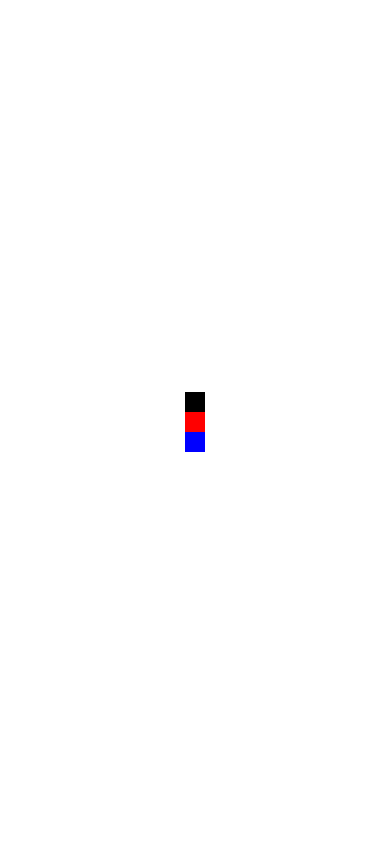
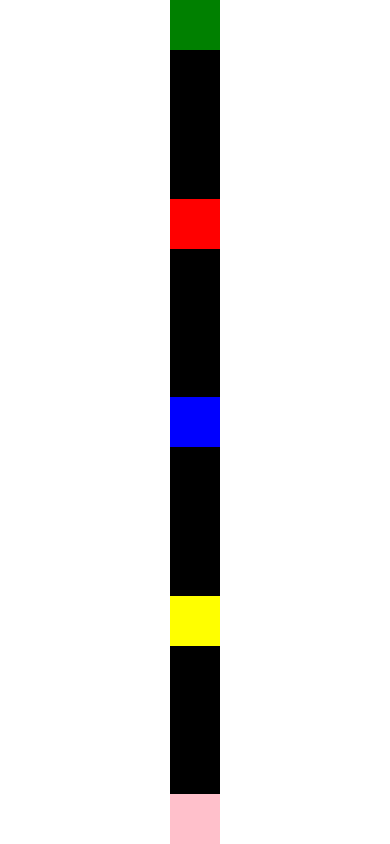
Before and after one commit to WellintonCamboim/cod3r-react-native, a React Native app in the folder fundReactNative/: screen / in a window 390 px wide. Built offline with nearby package versions, Linux system fonts and the light colour scheme.

Commit message:
Usando Flexbox #01

```diff
--- a/fundReactNative/src/App.js
+++ b/fundReactNative/src/App.js
@@ -19,6 +19,7 @@ import ListaProdutos from './components/produtos/ListaProdutos'
 import ListaProdutosV2 from './components/produtos/ListaProdutosV2'
 import DigiteSeuNome from './components/DigiteSeuNome'
 import Quadrado from './components/layout/Quadrado'
+import FlexboxV1 from './components/layout/FlexboxV1'
 
 
 // function App() {
@@ -30,10 +31,9 @@ import Quadrado from './components/layout/Quadrado'
 export default () => (
     <SafeAreaView style={style.App}>
 
-        <Quadrado />
-        <Quadrado color="red"/>
-        <Quadrado color="blue"/>
 
+
+        <FlexboxV1 />
 
         {/* <Aleatorio x={50} y={40}/>
         <DigiteSeuNome />
--- /dev/null
+++ b/fundReactNative/src/components/layout/FlexboxV1.js
@@ -0,0 +1,23 @@
+import React from 'react'
+import { View, StyleSheet } from 'react-native'
+import Quadrado from './Quadrado'
+
+export default props => {
+    return (
+        <View style={style.FlexV1}>
+            <Quadrado color="green"/>
+            <Quadrado color="red" />
+            <Quadrado color="blue" />
+            <Quadrado color="yellow" />
+            <Quadrado color="pink" />
+        </View>
+    )
+}
+
+const style = StyleSheet.create({
+    FlexV1: {
+        flexGrow: 1,
+        justifyContent: "space-between",
+        backgroundColor: '#000',
+    },
+})
--- a/fundReactNative/src/components/layout/Quadrado.js
+++ b/fundReactNative/src/components/layout/Quadrado.js
@@ -1,16 +1,15 @@
 import React from 'react'
 import { View } from 'react-native'
 
-export default props =>{
+export default props => {
+    const lado = props.lado || 50
     return (
         <View style={
             {
-                height: 20,
-                width: 20,
+                height: lado,
+                width: lado,
                 backgroundColor: props.color || '#000',
             }
-        }>
-
-        </View>
+        } />
     )
 }
```
